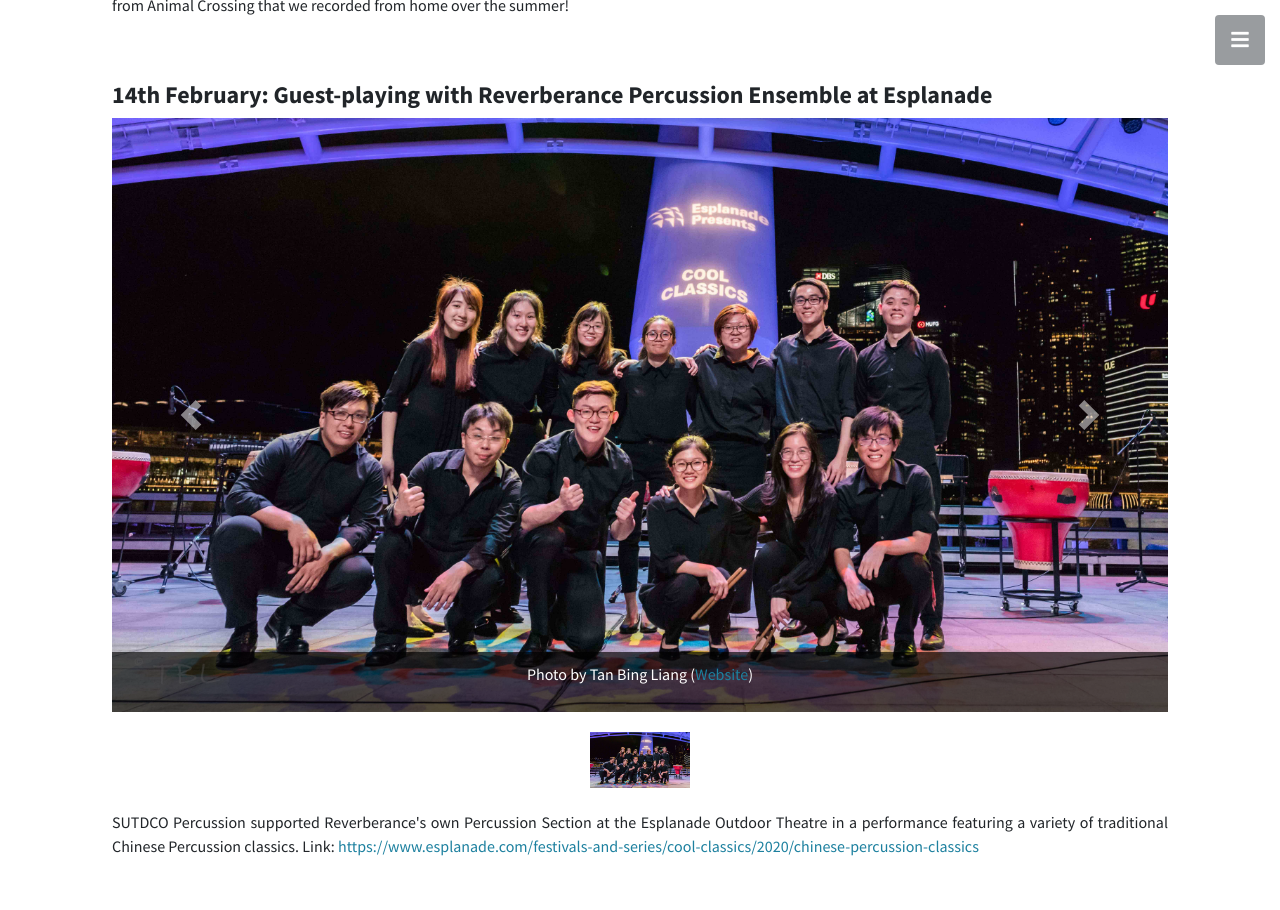
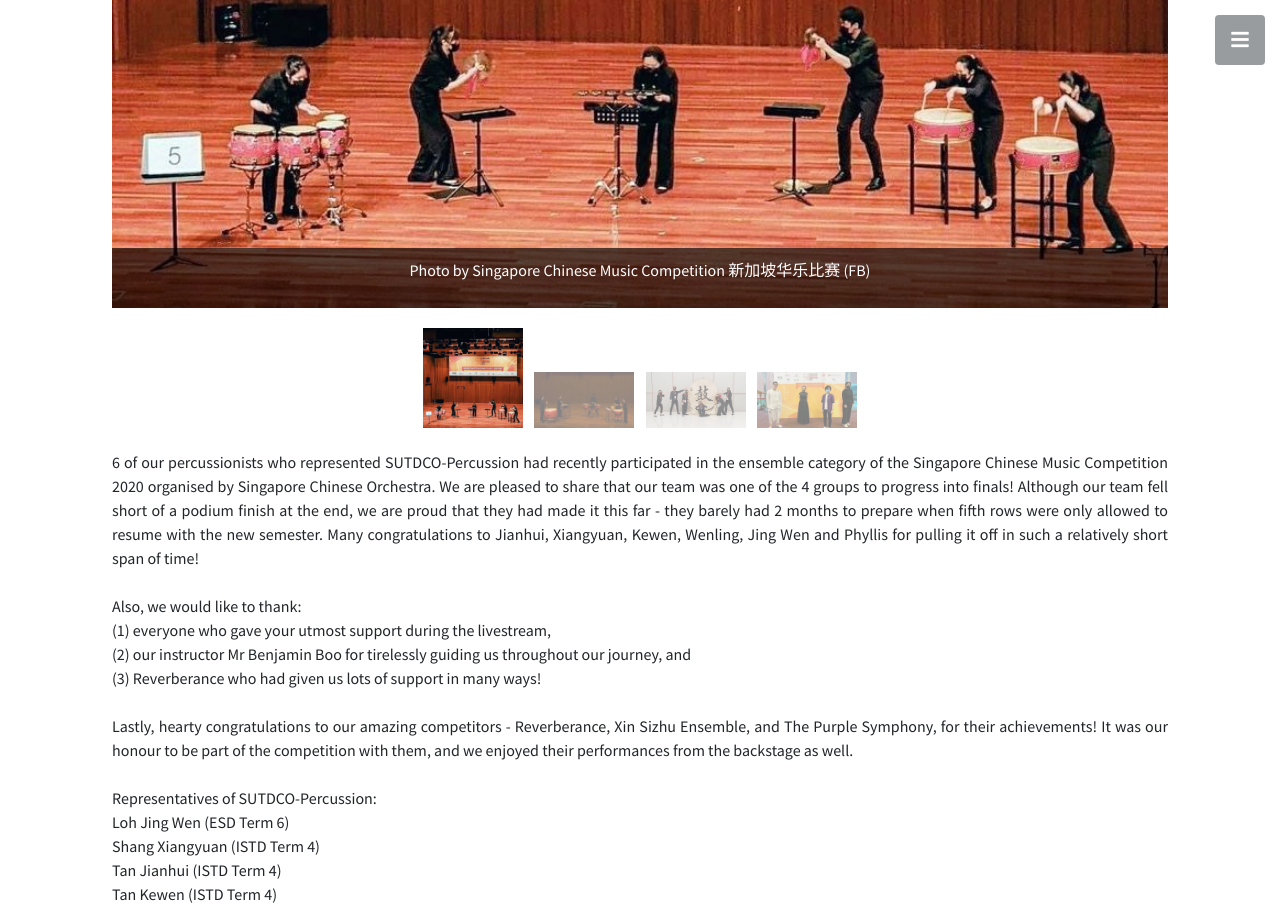
Before and after one commit to OpenSUTD/sutd_co, a Jekyll site: the page built from pages/events.html, in a window 1280 px wide and 1400 px high, scrolled down 1584 px. Shown: the top 910 px of the window. Built offline with Jekyll 4.4.1, drawn with Linux system fonts in a browser that asks for light colours; some of the changed text lies outside the part shown.

Commit message:
scmc update

```diff
--- a/_data/events.yml
+++ b/_data/events.yml
@@ -8,26 +8,60 @@
 
 # IMPT: Please make sure each Event 'title' is unique!
 
-- category: "Upcoming"
-  default: false
-  header: "SUTDCO's Upcoming Events"
-  content:
-    - title: "Singapore Chinese Music Competititon (SCMC) 2020"
-      date: "23rd - 26th November"
-      text:
-        - para: |
-            SUTDCO Percussion is participating in this year's Singapore Chinese Music Competition as a percussion ensemble. Organised by the Singapore Chinese Orchestra,
-            the SCMC is a good platform to develop and raise the performing standards of our Section, and we hope to be able to grow and learn through this competition.
-            Do give us your support!
-      media:
-        - img: "/assets/img/placeholder.jpg"
+# - category: "Upcoming"
+#   default: false
+#   header: "SUTDCO's Upcoming Events"
+#   content:
+#     - title: "Singapore Chinese Music Competititon (SCMC) 2020"
+#       date: "23rd - 26th November"
+#       text:
+#         - para: |
+#             SUTDCO Percussion is participating in this year's Singapore Chinese Music Competition as a percussion ensemble. Organised by the Singapore Chinese Orchestra,
+#             the SCMC is a good platform to develop and raise the performing standards of our Section, and we hope to be able to grow and learn through this competition.
+#             Do give us your support!
+#       media:
+#         - img: "/assets/img/placeholder.jpg"
 
 - category: "2020" # name of the tab, which is the category chosen to organise the events under
   default: true # sets the default tab to be shown on page load
   header: "Our Events in 2020 (so far!)" # a one-time title at the start of the page
   content:
+    - title: "SUTDCO-Percussion at Singapore Chinese Music Competititon (SCMC) 2020"
+      date: "23rd and 25th November"
+      text:
+        - para: |
+            6 of our percussionists who represented SUTDCO-Percussion had recently participated in the ensemble category of the Singapore Chinese Music Competition 2020 organised by
+            Singapore Chinese Orchestra. We are pleased to share that our team was one of the 4 groups to progress into finals! Although our team fell short of a podium finish at the
+            end, we are proud that they had made it this far - they barely had 2 months to prepare when fifth rows were only allowed to resume with the new semester.
+            Many congratulations to Jianhui, Xiangyuan, Kewen, Wenling, Jing Wen and Phyllis for pulling it off in such a relatively short span of time! ⁣
+            <br/>
+            <br/>
+            Also, we would like to thank:⁣
+            <br/>(1) everyone who gave your utmost support during the livestream, ⁣
+            <br/>(2) our instructor Mr Benjamin Boo for tirelessly guiding us throughout our journey, and ⁣
+            <br/>(3) Reverberance who had given us lots of support in many ways!⁣
+            ⁣<br/>
+            <br/>
+            Lastly, hearty congratulations to our amazing competitors - Reverberance, Xin Sizhu Ensemble, and The Purple Symphony, for their achievements! It was our honour to be
+            part of the competition with them, and we enjoyed their performances from the backstage as well.
+            ⁣<br/>
+            <br/>
+            Representatives of SUTDCO-Percussion:⁣
+            <br/>Loh Jing Wen (ESD Term 6)⁣
+            <br/>Shang Xiangyuan (ISTD Term 4)⁣
+            <br/>Tan Jianhui (ISTD Term 4)⁣
+            <br/>Tan Kewen (ISTD Term 4)⁣
+            <br/>Wai Xin Ling Phyllis (ESD Term 6)⁣
+            <br/>Yu Wenling (ESD Term 6)⁣
+      media:
+        - img: "/assets/img/2020/scmc1.jpg"
+          caption: "Photo by Singapore Chinese Music Competition 新加坡华乐比赛 (FB)"
+        - img: "/assets/img/2020/scmc2.jpg"
+        - img: "/assets/img/2020/scmc3.jpg"
+        - img: "/assets/img/2020/scmc4.jpg"
+
     - title: "Bubblegum K.K. (Animal Crossing) Cover by SUTDCO"
-      date: "September 17th"
+      date: "17th September"
       text:
         - para: |
             Though Circuit Breaker forced everyone to be cooped up at home, that didn't mean we were going to stand around! Check out our cover of K.K. Bubblegum from
```
Also changed, not shown: assets/img/2020/scmc1.jpg (added), assets/img/2020/scmc2.jpg (added), assets/img/2020/scmc3.jpg (added), assets/img/2020/scmc4.jpg (added).
